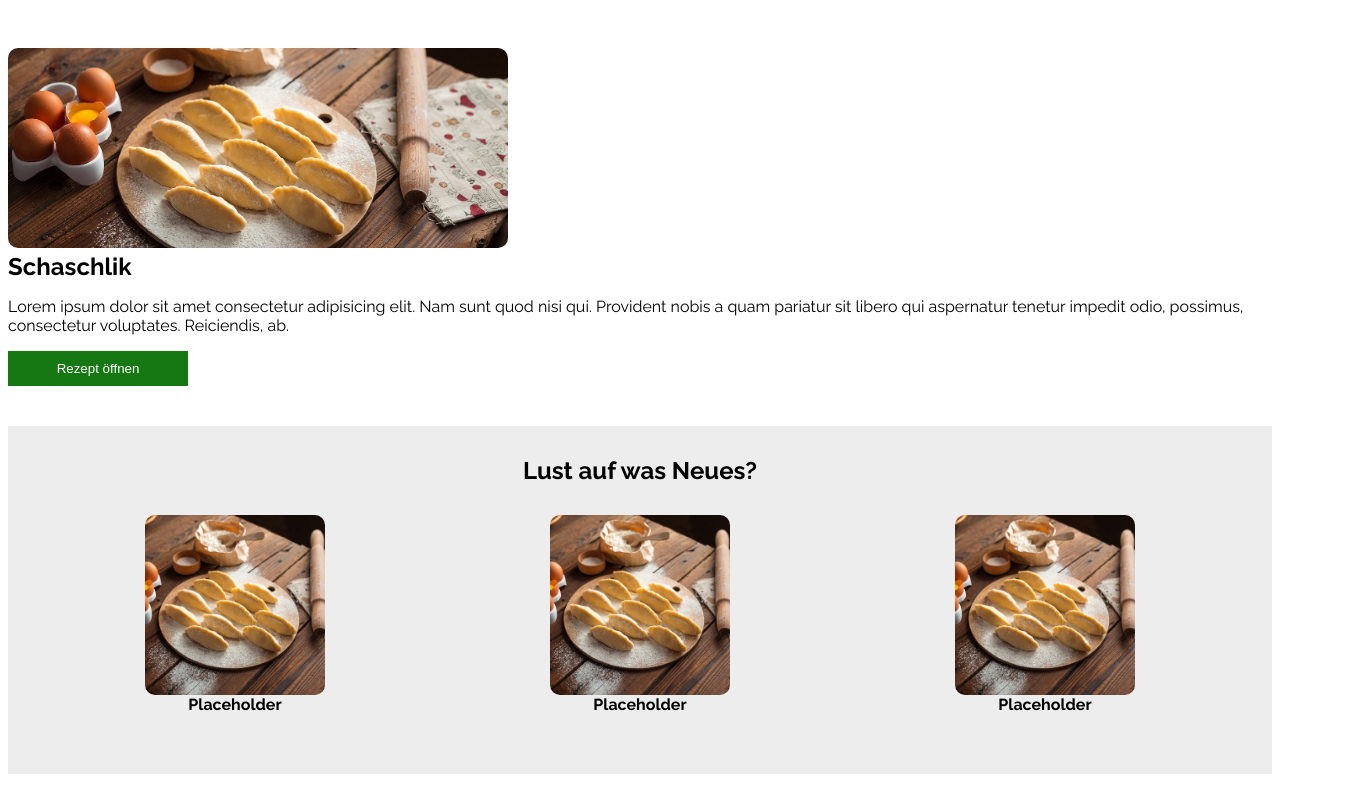
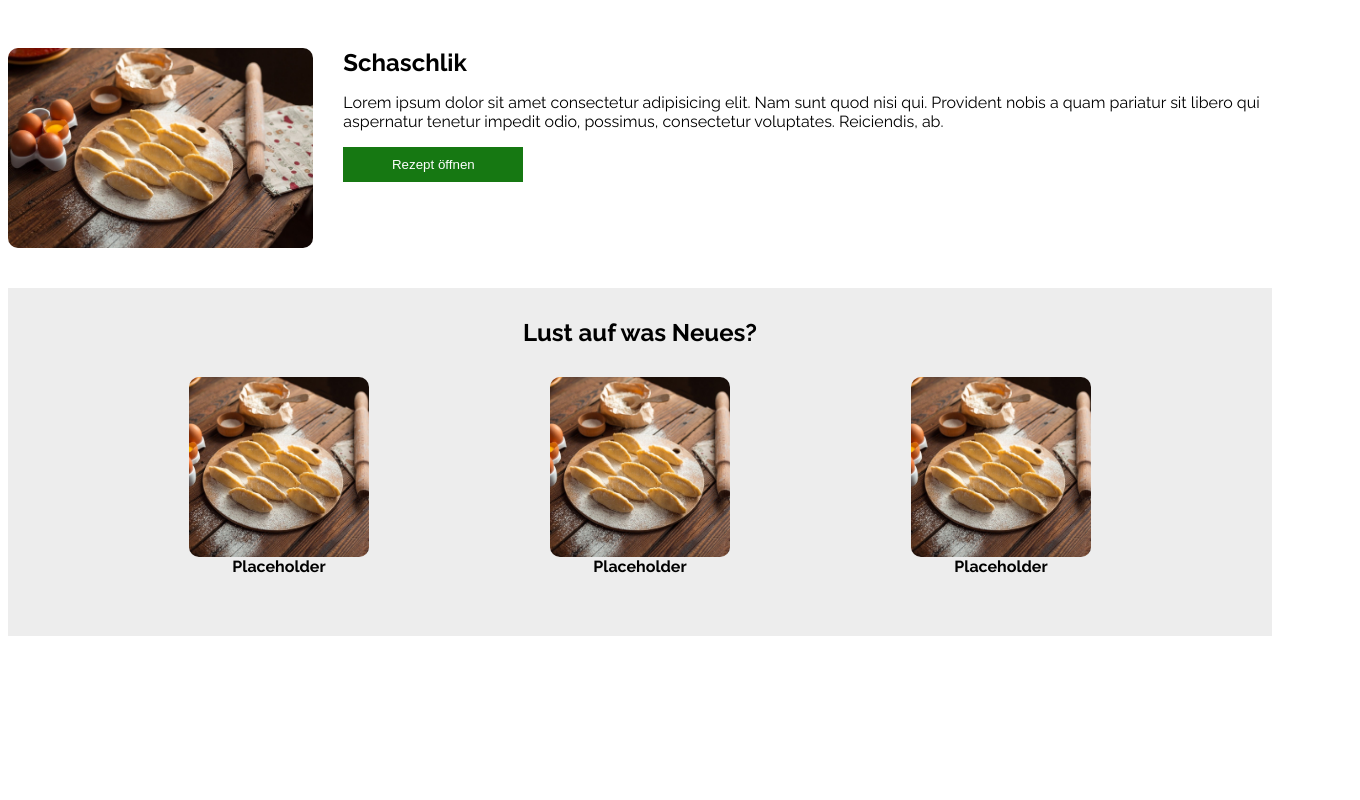
Before and after one commit to KKrntzk/kochwelt, a plain HTML site: page index.html in a window 1280 px wide. Shown: the whole page, 1360 px wide, since content can reach past the window. Drawn offline with Linux system fonts and the light colour scheme.

Commit message:
container-sec-1 styled, max-width adjusted

```diff
--- a/style.css
+++ b/style.css
@@ -13,7 +13,9 @@ h2 {
 main {
   display: flex;
   flex-direction: column;
+  justify-content: center;
   align-items: center;
+  max-width: 1440px;
 }
 
 #section-1 {
@@ -23,6 +25,10 @@ main {
   background-color: white;
   margin-top: 40px;
   margin-bottom: 40px;
+}
+
+.container-sec-1 {
+  display: flex;
 }
 
 .top-img {
@@ -63,7 +69,7 @@ button:hover {
 }
 
 .section-2-img-div {
-  width: 1440px;
+  width: 100%;
   display: flex;
   flex-direction: row;
   justify-content: space-evenly;
@@ -84,3 +90,5 @@ button:hover {
   object-fit: cover;
   border-radius: 10px;
 }
+
+@media;
```
